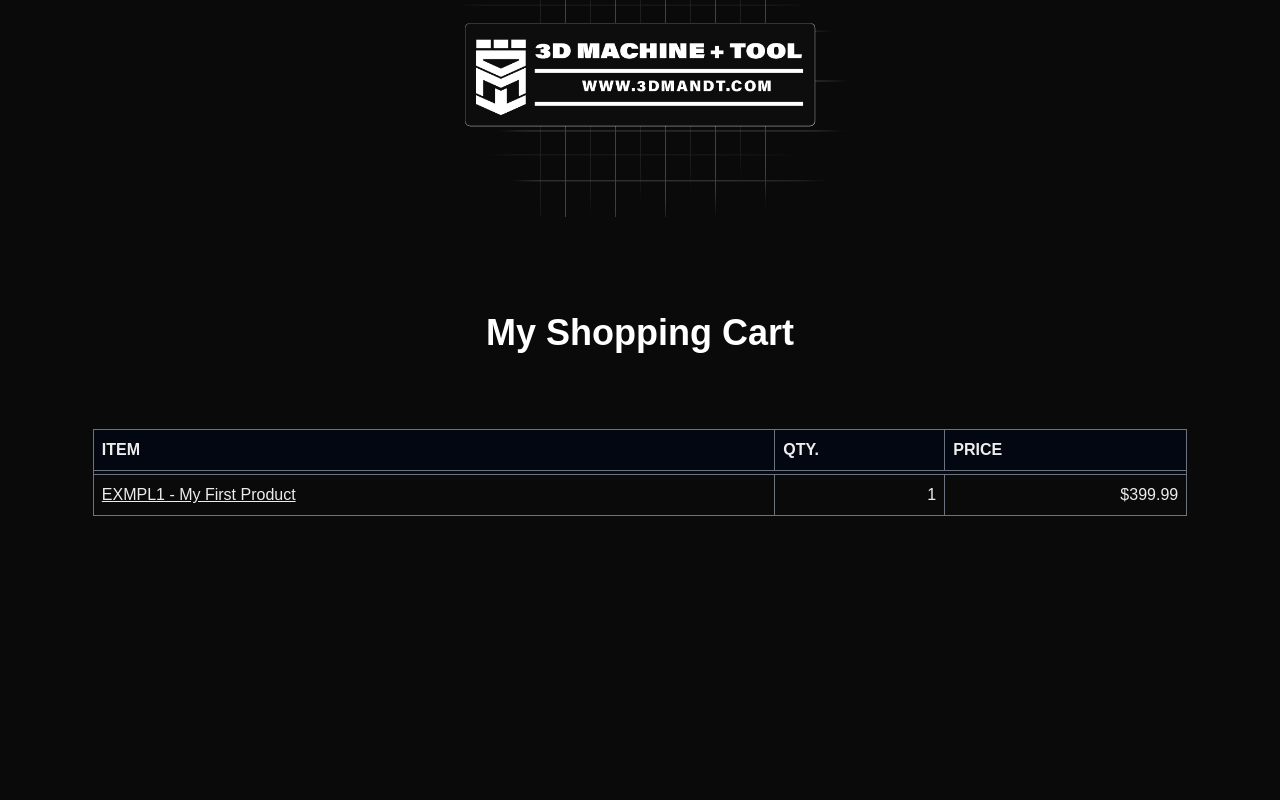
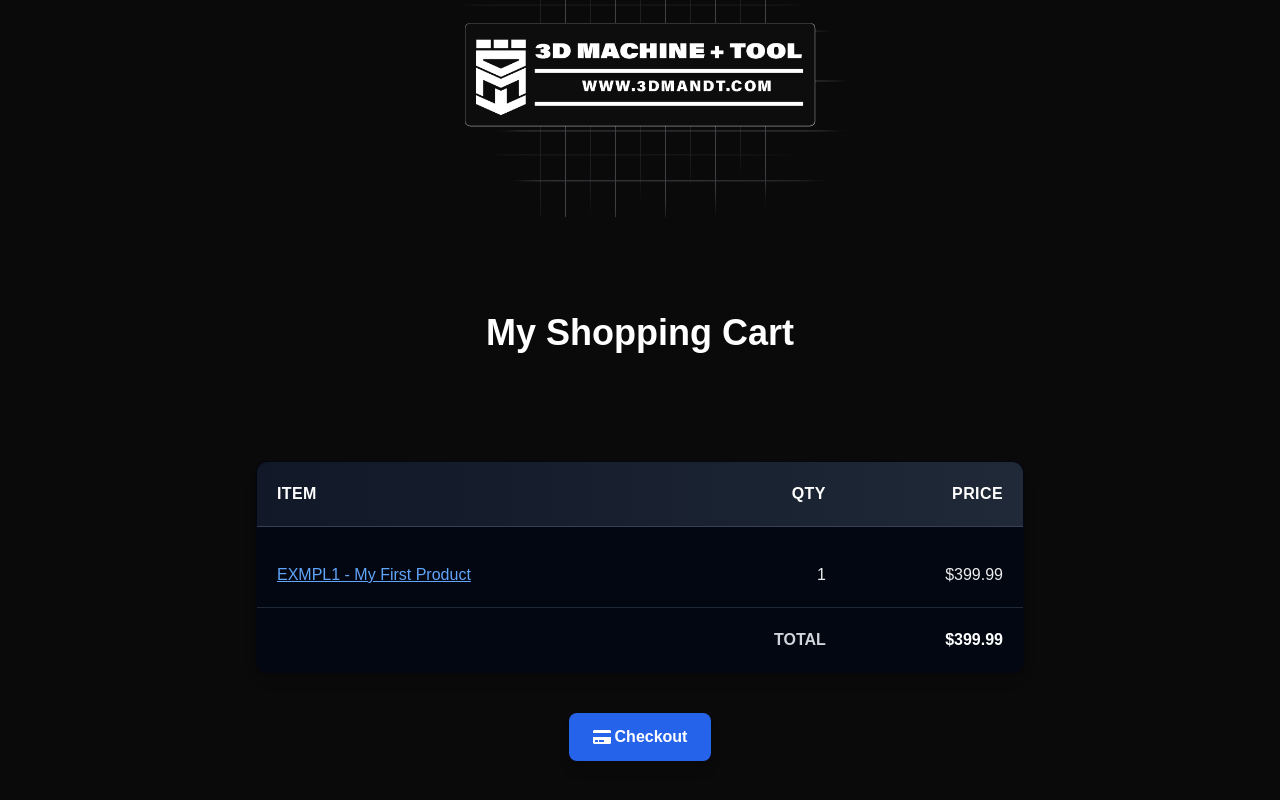
Before and after one commit to tuffs/3dmachtoolllc, a Next.js app: page /cart in a window 1280 px wide. Shown: the part 276-1076 px from the top of the page. Before the commit the page ends 920 px from the top, so only its background shows below. Built offline with nearby package versions, Linux system fonts and the light colour scheme.

Commit message:
Continuing to complete the checkout process and design for it.

```diff
--- a/app/cart/page.js
+++ b/app/cart/page.js
@@ -1,4 +1,5 @@
 import Hero from '@/components/Hero';
+import CheckoutButton from "@/components/ui/CheckoutButton";
 
 export default function ShoppingCartPage() {
   return (
@@ -14,34 +15,45 @@ export default function ShoppingCartPage() {
         </div>
 
         <div className="w-full bg-inherit p-4 md:p-8">
-          <table className="mx-auto w-[90%] border border-1 border-gray-500 cursor-default">
-            <tr className="border border-1 border-gray-500 bg-gray-950">
-              <td className="border border-1 border-gray-500 p-2">
-                <strong>ITEM</strong>
-              </td>
-              <td className="border border-1 border-gray-500 p-2">
-                <strong>QTY.</strong>
-              </td>
-              <td className="border border-1 border-gray-500 p-2">
-                <strong>PRICE</strong>
-              </td>
-            </tr>
+          <div className="w-full flex justify-center bg-inherit p-4 md:p-8">
+            <div className="w-full max-w-3xl">
+              <table className="w-full rounded-xl overflow-hidden shadow-lg bg-gray-950 border border-gray-800">
+                <thead>
+                  <tr className="bg-gradient-to-r from-gray-900 to-gray-800 text-white">
+                    <th className="p-5 text-left font-semibold tracking-wide border-b border-gray-700">ITEM</th>
+                    <th className="p-5 text-right font-semibold tracking-wide border-b border-gray-700">QTY</th>
+                    <th className="p-5 text-right font-semibold tracking-wide border-b border-gray-700">PRICE</th>
+                  </tr>
+                </thead>
+                <tbody>
+                  {/* Blank Row for spacing */}
+                  <tr>
+                    <td className="py-2"></td>
+                    <td className="py-2"></td>
+                    <td className="py-2"></td>
+                  </tr>
+                  {/* Example Product Row */}
+                  <tr className="hover:bg-gray-900 transition-colors">
+                    <td className="p-5 border-b border-gray-800">
+                      <a href={`/products/1`} className="underline text-blue-400 hover:text-blue-300 transition-colors">
+                        EXMPL1 - My First Product
+                      </a>
+                    </td>
+                    <td className="p-5 text-right border-b border-gray-800">1</td>
+                    <td className="p-5 text-right border-b border-gray-800">$399.99</td>
+                  </tr>
+                  {/* Total Row */}
+                  <tr>
+                    <td></td>
+                    <td className="p-5 text-right font-bold text-gray-300">TOTAL</td>
+                    <td className="p-5 text-right font-bold text-white">$399.99</td>
+                  </tr>
+                </tbody>
+              </table>
 
-            { /* Start: Blank Inner Row */}
-            <tr className="border border-1 border-gray-500">
-              <td className="p-[.1rem]"></td>
-              <td className="p-[.1rem]"></td>
-              <td className="p-[.1rem]"></td>
-            </tr>
-            { /* End: Blank Inner Row */}
-
-
-            <tr className="border border-1 border-gray-500">
-              <td className="border border-1 border-gray-500 p-2"><a href={`/products/1`} className="underline cursor-pointer">EXMPL1 - My First Product</a></td>
-              <td className="border border-1 border-gray-500 p-2 text-right">1</td>
-              <td className="border border-1 border-gray-500 p-2 text-right">$399.99</td>
-            </tr>
-          </table>
+              <CheckoutButton />
+            </div>
+          </div>
         </div>
       </div>
     </>
--- /dev/null
+++ b/components/ui/CheckoutButton.js
@@ -0,0 +1,19 @@
+'use client';
+
+import React from "react";
+import { FaCreditCard } from "react-icons/fa";
+
+const CheckoutButton = () => (
+  <div className="flex justify-center mt-10">
+    <button
+      onClick={() => (window.location.href = "#!")}
+      className="flex items-center gap-1 px-6 py-3 rounded-lg bg-blue-600 hover:bg-blue-500 text-white font-semibold text-md shadow-lg transition-colors duration-200"
+      type="button"
+    >
+      <FaCreditCard className="text-lg" />
+      Checkout
+    </button>
+  </div>
+);
+
+export default CheckoutButton;
```
